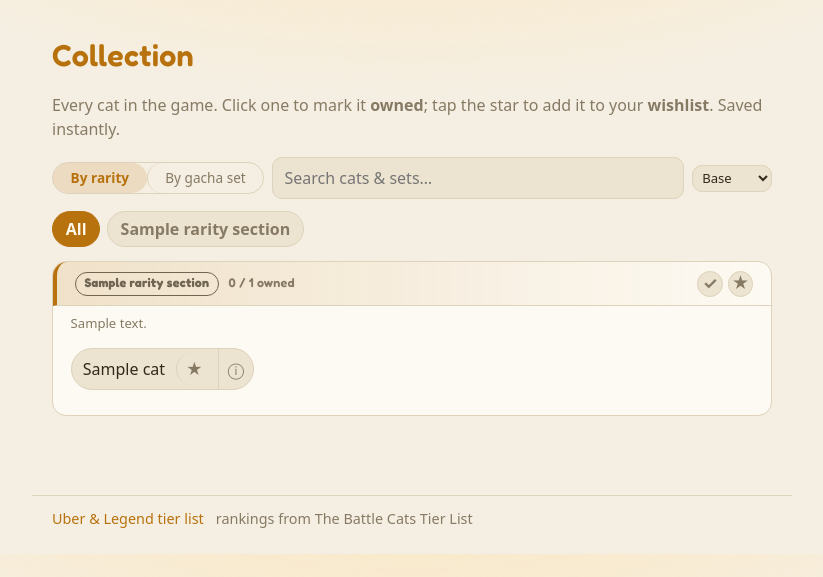
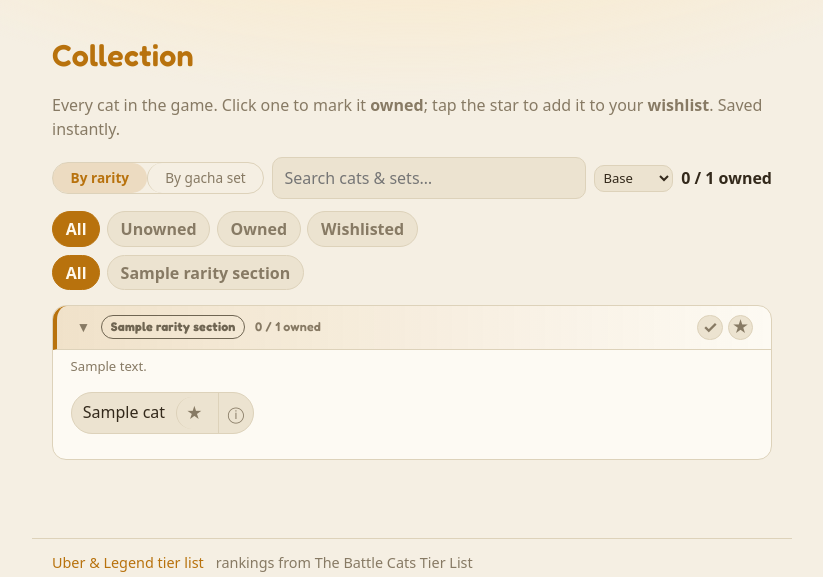
Before and after one commit to IliyanGavrilov/NekoOptimizer, a Django app: template planner/templates/planner/collection.html in a window 1280 px wide. Shown: the part 59-636 px from the top of the page, without its empty margins (228-1051 px from the left). Run offline with Django 5.2, Linux system fonts and the light colour scheme; the template is opened without the code that fills it: most values are stand-ins (such as "Sample title", 1, 10 or a date in 2020); parts of the project's set-up code (start-up, migrations or seed data) failed here and were passed over; some libraries are stand-ins or nearby versions.

Commit message:
Make the collection collapsible, filterable and bulk-star owned cats

```diff
--- a/planner/static/planner/app.js
+++ b/planner/static/planner/app.js
@@ -1020,29 +1020,42 @@ if (collectionBrowser) {
   // filter the same way: hide non-matching chips, then empty rows and sections.
   const search = document.getElementById("collectionSearch");
   const rarityBtns = [...document.querySelectorAll("#rarityFilter button")];
+  const statusBtns = [...document.querySelectorAll("#statusFilter button")];
+  // Ownership filter: "wishlist" means still-wanted, so it drops cats you own -
+  // matching how the planner reads the wishlist (owned cats are never on it).
+  const statusHit = (chip, status) =>
+    status === "owned"
+      ? chip.classList.contains("owned")
+      : status === "unowned"
+        ? !chip.classList.contains("owned")
+        : status === "wishlist"
+          ? chip.classList.contains("wanted") && !chip.classList.contains("owned")
+          : true;
   function applyFilters() {
     const query = search.value.trim().toLowerCase();
     const rarity = rarityBtns.find((b) => b.getAttribute("aria-pressed") === "true").dataset.rarity;
+    const status = statusBtns.find((b) => b.getAttribute("aria-pressed") === "true").dataset.status;
+    // Any active filter overrides a section's collapsed state, so matches can't
+    // hide inside a folded-up section.
+    collectionBrowser.classList.toggle("filtering", !!(query || rarity || status));
     const active = views.find((v) => !v.hidden);
     for (const section of active.querySelectorAll(".collection-section")) {
       // A query matching the section itself (a set or rarity name) keeps it whole.
       const labelHit = !!query && section.dataset.label.toLowerCase().includes(query);
       for (const row of section.querySelectorAll(".rarity-row")) {
         let shown = 0;
-        if (rarity && row.dataset.rarity !== rarity) {
-          row.querySelectorAll(".own-chip").forEach((chip) => {
-            chip.hidden = true;
-          });
-        } else {
+        const rarityHidesRow = rarity && row.dataset.rarity !== rarity;
         row.querySelectorAll(".own-chip").forEach((chip) => {
           // Match on any form name (data-forms carries them all), so "Mohawk"
           // finds the Cat whatever form the picker is showing.
           const names = chip.dataset.forms || chip.dataset.name;
-            const hit = !query || labelHit || names.toLowerCase().includes(query);
+          const hit =
+            !rarityHidesRow &&
+            (!query || labelHit || names.toLowerCase().includes(query)) &&
+            statusHit(chip, status);
           chip.hidden = !hit;
           shown += hit;
         });
-        }
         row.hidden = shown === 0;
       }
       section.hidden = !section.querySelector(".rarity-row:not([hidden])");
@@ -1050,20 +1063,31 @@ if (collectionBrowser) {
     noMatches.hidden = !!active.querySelector(".collection-section:not([hidden])");
   }
   search.addEventListener("input", applyFilters);
-  document.getElementById("rarityFilter").addEventListener("click", (e) => {
+  const bindFilter = (id, btns) =>
+    document.getElementById(id).addEventListener("click", (e) => {
       const btn = e.target.closest("button");
       if (!btn) return;
-    rarityBtns.forEach((b) => b.setAttribute("aria-pressed", b === btn ? "true" : "false"));
+      btns.forEach((b) => b.setAttribute("aria-pressed", b === btn ? "true" : "false"));
       applyFilters();
     });
+  bindFilter("rarityFilter", rarityBtns);
+  bindFilter("statusFilter", statusBtns);
 
-  // "12 / 325 owned" per section header, ignoring filters, refreshed on every change.
+  // "12 / 325 owned" per section header plus one grand total, both ignoring
+  // filters and refreshed on every change. The grand total counts each unit once
+  // by reading only the rarity view (every cat lives in exactly one rarity bin).
+  const totalEl = document.getElementById("collectionTotal");
+  const rarityView = views.find((v) => v.dataset.view === "rarity");
   function updateCounts() {
     for (const section of sections) {
       const total = section.querySelectorAll(".own-chip").length;
       const owned = section.querySelectorAll(".own-chip.owned").length;
       section.querySelector(".owned-count").textContent = `${owned} / ${total} owned`;
     }
+    const chips = [...rarityView.querySelectorAll(".own-chip")];
+    const owned = chips.filter((c) => c.classList.contains("owned")).length;
+    const wished = chips.filter((c) => c.classList.contains("wanted") && !c.classList.contains("owned")).length;
+    totalEl.textContent = `${owned} / ${chips.length} owned${wished ? ` · ${wished} wishlisted` : ""}`;
   }
 
   // The same unit renders once per view; every change lands on all its copies.
@@ -1076,6 +1100,13 @@ if (collectionBrowser) {
   }
 
   collectionBrowser.addEventListener("click", async (e) => {
+    const toggle = e.target.closest(".section-toggle");
+    if (toggle) {
+      const section = toggle.closest(".collection-section");
+      const open = section.classList.toggle("collapsed");
+      toggle.setAttribute("aria-expanded", !open);
+      return;
+    }
     const bulk = e.target.closest(".bulk-own, .bulk-star");
     if (bulk) return bulkToggle(bulk);
     const star = e.target.closest(".chip-star");
@@ -1094,7 +1125,8 @@ if (collectionBrowser) {
   });
 
   // Section-header ✓/★: mark the whole section owned/wanted, or clear it when it
-  // already is. The server decides which way it goes and skips owned on wishlists.
+  // already is. The server decides which way it goes; bulk star hits every cat,
+  // owned included, so it matches tapping each star by hand.
   async function bulkToggle(btn) {
     const field = btn.classList.contains("bulk-star") ? "wanted" : "owned";
     const chips = [...btn.closest(".collection-section").querySelectorAll(".own-chip")];
@@ -1107,13 +1139,9 @@ if (collectionBrowser) {
     });
     if (!resp.ok) return;
     const { value } = await resp.json();
+    const other = field === "owned" ? "wanted" : "owned";
     for (const chip of chips) {
-      const owned = field === "owned" ? value : chip.classList.contains("owned");
-      const wanted =
-        field === "wanted"
-          ? value && !chip.classList.contains("owned")
-          : chip.classList.contains("wanted");
-      mark(chip.dataset.pk, { owned, wanted });
+      mark(chip.dataset.pk, { [field]: value, [other]: chip.classList.contains(other) });
     }
     updateCounts();
   }
--- a/planner/static/planner/style.css
+++ b/planner/static/planner/style.css
@@ -201,9 +201,12 @@ input[type="search"]::-webkit-search-cancel-button { appearance: none; -webkit-a
 .collection-controls input[type="search"] { flex: 1 1 240px; width: auto; }
 .collection-controls button { margin: 0; white-space: nowrap; }
 
-/* Rarity pills: one pressed at a time, "All" by default. */
-.rarity-filter { display: flex; flex-wrap: wrap; gap: 0.4rem; margin-bottom: 0.5rem; }
-.rarity-filter button {
+/* Grand owned/total, sitting to the right of the collection controls. */
+.collection-total { margin-left: auto; font-weight: 700; white-space: nowrap; color: var(--ink); }
+
+/* Ownership + rarity pills: one pressed at a time, "All" by default. */
+.rarity-filter, .status-filter { display: flex; flex-wrap: wrap; gap: 0.4rem; margin-bottom: 0.5rem; }
+.rarity-filter button, .status-filter button {
   background: var(--bg-2);
   color: var(--muted);
   border: 1px solid var(--line);
@@ -211,8 +214,8 @@ input[type="search"]::-webkit-search-cancel-button { appearance: none; -webkit-a
   font-weight: 600;
   margin: 0;
 }
-.rarity-filter button:hover { color: var(--ink); border-color: var(--accent); filter: none; }
-.rarity-filter button[aria-pressed="true"] {
+.rarity-filter button:hover, .status-filter button:hover { color: var(--ink); border-color: var(--accent); filter: none; }
+.rarity-filter button[aria-pressed="true"], .status-filter button[aria-pressed="true"] {
   background: var(--accent);
   color: var(--accent-ink);
   border-color: var(--accent);
@@ -222,6 +225,26 @@ input[type="search"]::-webkit-search-cancel-button { appearance: none; -webkit-a
 .collection-section .set-name { min-width: 0; }
 .collection-section .owned-count { font-size: 0.78rem; font-weight: 600; white-space: nowrap; }
 .collection-section .section-note { margin: -0.3rem 0 0.5rem; font-size: 0.82rem; }
+
+/* Collapse toggle: a chevron that points down when open, right when folded. The
+   collapsed card hides its cats (and note) until a filter needs to reveal a match. */
+.section-toggle {
+  background: none;
+  border: 0;
+  color: var(--muted);
+  font-size: 0.9rem;
+  line-height: 1;
+  padding: 0.15rem 0.3rem;
+  margin: 0;
+  cursor: pointer;
+  transition: transform 0.15s ease;
+}
+.section-toggle:hover { color: var(--accent); filter: none; }
+.collection-section.collapsed .section-toggle { transform: rotate(-90deg); }
+.collection-section.collapsed .rarity-row,
+.collection-section.collapsed .section-note { display: none; }
+.cat-browser.filtering .collection-section.collapsed .rarity-row,
+.cat-browser.filtering .collection-section.collapsed .section-note { display: revert; }
 
 /* Section-header bulk marks: own-all (✓) and wishlist-all (★) for the whole card. */
 .bulk-buttons { display: inline-flex; gap: 0.3rem; margin-left: auto; }
@@ -1136,6 +1159,12 @@ table.track th.guaranteed-col, table.track td.guaranteed-col {
 }
 .own-chip.owned .chip { color: var(--accent); font-weight: 700; }
 .own-chip.wanted .chip-star { color: var(--r-super); text-shadow: 0 0 6px color-mix(in srgb, var(--r-super) 60%, transparent); }
+/* A cat you still want (wishlisted, not yet owned) gets a star-coloured rim so it
+   stands out from the plain unowned crowd at a glance. */
+.own-chip.wanted:not(.owned) {
+  border-color: var(--r-super);
+  background: color-mix(in srgb, var(--r-super) 12%, transparent);
+}
 
 /* ---- Tier-list badges + page ------------------------------------------ */
 [data-band="S"] { --band: var(--band-s); }
--- a/planner/templates/planner/_collection_section.html
+++ b/planner/templates/planner/_collection_section.html
@@ -1,6 +1,7 @@
 {# One collection card: a rarity bin or a gacha set, with bulk own/wishlist buttons. #}
 <section class="collection-section" data-label="{{ label }}">
   <h3>
+    <button type="button" class="section-toggle" aria-expanded="true" title="Collapse / expand" aria-label="Collapse or expand this section">&#9662;</button>
     {% if is_rarity %}
       <span class="rarity" data-rarity="{{ label }}">{{ label }}</span>
     {% else %}
--- a/planner/templates/planner/collection.html
+++ b/planner/templates/planner/collection.html
@@ -19,6 +19,13 @@
         <option value="2">True</option>
         <option value="3">Ultra</option>
       </select></label>
+    <span id="collectionTotal" class="collection-total" aria-live="polite"></span>
+  </div>
+  <div class="status-filter" id="statusFilter" role="group" aria-label="Filter by ownership">
+    <button type="button" data-status="" aria-pressed="true">All</button>
+    <button type="button" data-status="unowned" aria-pressed="false">Unowned</button>
+    <button type="button" data-status="owned" aria-pressed="false">Owned</button>
+    <button type="button" data-status="wishlist" aria-pressed="false">Wishlisted</button>
   </div>
   <div class="rarity-filter" id="rarityFilter" role="group" aria-label="Filter by rarity">
     <button type="button" data-rarity="" aria-pressed="true">All</button>
--- a/planner/test_collection_views.py
+++ b/planner/test_collection_views.py
@@ -78,13 +78,13 @@ def test_bulk_clears_a_fully_owned_section(client):
 
 
 @pytest.mark.django_db
-def test_bulk_wishlist_skips_owned_units(client):
+def test_bulk_wishlist_stars_owned_units_too(client):
     owned = unit("Bahamut", owned=True)
     missing = unit("Kasli")
     client.post("/collection/bulk/", {"field": "wanted", "pk": [owned.pk, missing.pk]})
     owned.refresh_from_db()
     missing.refresh_from_db()
-    assert (owned.wanted, missing.wanted) == (False, True)
+    assert (owned.wanted, missing.wanted) == (True, True)
 
 
 @pytest.mark.django_db
--- a/planner/views.py
+++ b/planner/views.py
@@ -406,15 +406,13 @@ def apply_plan(request):
 @require_POST
 def collection_bulk(request):
     """Mark a whole section owned/wanted in one tap - or clear it when it's already all
-    marked. Wishlist marks skip owned units, like everywhere else."""
+    marked. Bulk wishlist stars owned units too, matching the per-cat star; the planner
+    still ignores wishlisted cats you own (_wanted_names excludes owned)."""
     field = request.POST.get("field")
     if field not in {"owned", "wanted"}:
         return HttpResponseBadRequest("field must be 'owned' or 'wanted'")
 
     units = Unit.objects.filter(pk__in=request.POST.getlist("pk"))
-    if field == "wanted":
-        units = units.filter(owned=False)
-
     value = units.filter(**{field: False}).exists()
     units.update(**{field: value})
 
```
Lines whose indentation alone changed are shown as unchanged.
